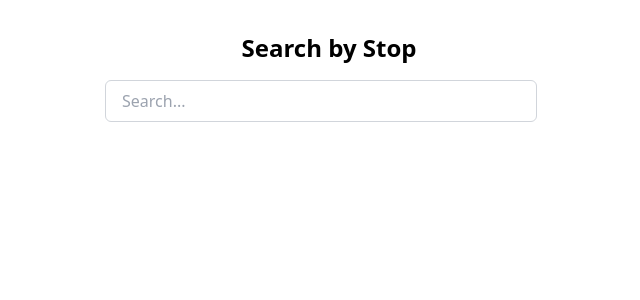
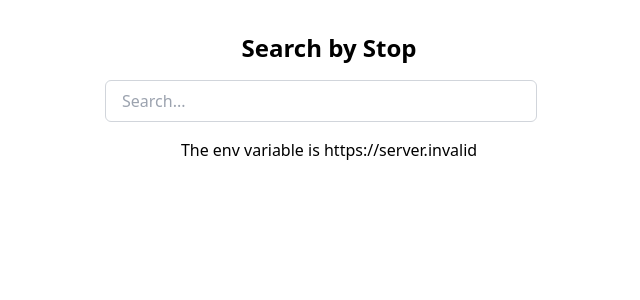
Before and after one commit to admayorov/pt-hopper, a React (Vite) app in the folder frontend/: page / in a window 1280 px wide. Shown: the top 300 px of the page, without its empty margins (311-951 px from the left). Built offline with nearby package versions, Linux system fonts and the light colour scheme; no server answers.

Commit message:
Load env pointing to go host

```diff
--- a/frontend/package.json
+++ b/frontend/package.json
@@ -13,6 +13,7 @@
     "react-dom": "^18.2.0"
   },
   "devDependencies": {
+    "@types/node": "^18.15.10",
     "@types/react": "^18.0.28",
     "@types/react-dom": "^18.0.11",
     "@vitejs/plugin-react-swc": "^3.0.0",
--- a/frontend/src/App.tsx
+++ b/frontend/src/App.tsx
@@ -11,7 +11,7 @@ function App() {
 
   const handleInputChange = async (event: React.ChangeEvent<HTMLInputElement>) => {
     setQuery(event.target.value);
-    const response = await fetch(`/search?q=${query}`);
+    const response = await fetch(`http://${import.meta.env.VITE_BACKEND_HOST}/stops?q=${query}`);
     const data = await response.json();
     console.log(data);
   };
@@ -27,7 +27,11 @@ function App() {
             onChange={handleInputChange}
             placeholder="Search..."
           />
-        </div></div>
+        </div>
+      </div>
+      <p className="py-4">
+        The env variable is {import.meta.env.VITE_BACKEND_HOST}
+      </p>
     </div>
   )
 }
--- a/frontend/vite.config.ts
+++ b/frontend/vite.config.ts
@@ -1,7 +1,16 @@
-import { defineConfig } from 'vite'
+import { defineConfig, loadEnv } from 'vite'
 import react from '@vitejs/plugin-react-swc'
 
-// https://vitejs.dev/config/
-export default defineConfig({
-  plugins: [react()],
+
+export default defineConfig(({ command, mode }) => {
+  // Load env file based on `mode` in the current working directory.
+  // Set the third parameter to '' to load all env regardless of the `VITE_` prefix.
+  const env = loadEnv(mode, process.cwd(), '')
+  return {
+    // vite config
+    plugins: [react()],
+    define: {
+      __APP_ENV__: env.APP_ENV,
+    },
+  }
 })
```
Also changed, not shown: 1 other file (tests, documents, lock files or other folders).
